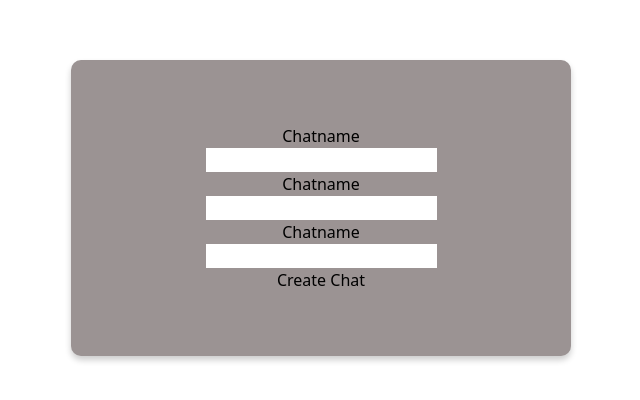
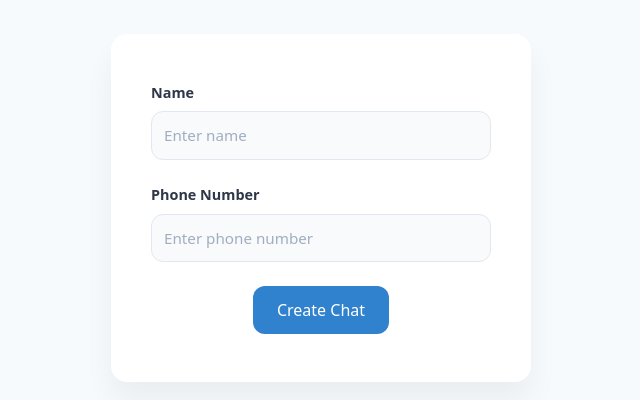
Before and after one commit to rudra100008/Chat-App, a Next.js app in the folder frontend/: page /createChat in a window 1280 px wide. Shown: the part 192-592 px from the top of the page, without its empty margins (319-959 px from the left). Built offline with nearby package versions, Linux system fonts and the light colour scheme.

Commit message:
Frontend

```diff
--- a/frontend/src/app/Component/UserChats.js
+++ b/frontend/src/app/Component/UserChats.js
@@ -22,6 +22,7 @@ export default function UserChats({userId,token,onChatSelect,otherUserId}){
     //     const otherUser = chatInfo.
     // }
     const fetchUserChats=async()=>{
+         if (!userId || !token) return;
         try{
             const response = await axiosInterceptor.get(`${baseUrl}/api/chats/user/${userId}`,{
                 headers:{Authorization:`Bearer ${token}`}
@@ -59,6 +60,9 @@ export default function UserChats({userId,token,onChatSelect,otherUserId}){
     }
 
     useEffect(()=>{
+        if(!userId || !token){
+            router.push("/")
+        }
         fetchUserChats();
     },[userId,token])
     return(
--- a/frontend/src/app/Style/createChat.module.css
+++ b/frontend/src/app/Style/createChat.module.css
@@ -1,21 +1,84 @@
-.Container{
-    background-color: white;
-    min-height: 100vh;
-    display: flex;
-    justify-content: center;
-    align-items: center;
+.Container {
+  background-color: #f7fafc;
+  min-height: 100vh;
+  display: flex;
+  justify-content: center;
+  align-items: center;
+  padding: 2rem;
 }
-.Form{
-    background-color: rgb(155, 147, 147);
-    width: 500px;
-    padding: 4rem;
-    border-radius: 10px;
-    box-shadow: 0 4px 6px rgba(0, 0, 0, 0.2);
+
+.Form {
+  background-color: #ffffff;
+  width: 100%;
+  max-width: 420px;
+  padding: 3rem 2.5rem;
+  border-radius: 1rem;
+  box-shadow: 0 20px 30px rgba(0, 0, 0, 0.05);
+  transition: transform 0.3s ease;
 }
-.FormGroup{
-    display:flex;
-    flex-direction:column;
-    justify-items: center;
-    align-items: center;
 
+.Form:hover {
+  transform: scale(1.01);
 }
+
+.FormGroup {
+  display: flex;
+  flex-direction: column;
+  margin-bottom: 1.5rem;
+}
+
+.Label {
+  margin-bottom: 0.5rem;
+  font-weight: 600;
+  font-size: 0.9rem;
+  color: #2d3748;
+}
+
+.inputForm[type="tel"],
+.inputForm[type="text"] {
+  border: 1px solid #e2e8f0;
+  border-radius: 0.75rem;
+  font-size: 0.95rem;
+  padding: 0.75rem;
+  transition: all 0.3s ease;
+  width: 100%;
+  background-color: #f9fafb;
+  color: #2d3748;
+}
+
+.inputForm[type="tel"]:focus,
+.inputForm[type="text"]:focus {
+  outline: none;
+  border-color: #63b3ed;
+  background-color: #ffffff;
+  box-shadow: 0 0 0 3px rgba(66, 153, 225, 0.2);
+}
+
+.inputForm::placeholder {
+  color: #a0aec0;
+  font-weight: 400;
+}
+
+.ButtonGroup {
+  width: 100%;
+  display: flex;
+  justify-content: center;
+}
+
+.ButtonGroup button {
+  background-color: #3182ce;
+  color: white;
+  font-size: 1rem;
+  font-weight: 500;
+  padding: 0.75rem 1.5rem;
+  border-radius: 0.75rem;
+  border: none;
+  cursor: pointer;
+  transition: all 0.3s ease-in-out;
+}
+
+.ButtonGroup button:hover {
+  background-color: #2b6cb0;
+  transform: translateY(-2px);
+  box-shadow: 0 8px 20px rgba(50, 115, 220, 0.2);
+}
--- a/frontend/src/app/context/AuthContext.js
+++ b/frontend/src/app/context/AuthContext.js
@@ -14,8 +14,10 @@ const AuthContext = createContext();
         const storedUserId = localStorage.getItem('userId');
         const storedToken =  localStorage.getItem('token');
 
-        setToken(storedToken);
-        setUserId(storedUserId);
+         if (storedUserId && storedToken) {
+            setUserId(storedUserId);
+            setToken(storedToken);
+        }
         setIsLoading(false);
 
     },[])
--- a/frontend/src/app/createChat/page.js
+++ b/frontend/src/app/createChat/page.js
@@ -2,46 +2,55 @@
 import { useState } from 'react'
 import style from '../Style/createChat.module.css'
 
-export default function CreateChat(){
-    const [chat,setChat] = useState({
-        chatName:"",
-        chatType:"",
-        participantIds:[],
-        messageIds:[]
-    })
-    return(
+export default function CreateChat() {
+  const [chatName, setChatName] = useState('');
+  const [phoneNumber, setPhoneNumber] = useState('');
+
+  const handleChatNameChange = (e) => {
+    setChatName(e.target.value);
+  };
+
+  const handlePhoneNumberChange = (e) => {
+    setPhoneNumber(e.target.value);
+  };
+
+  const handleSubmit = (e) => {
+    e.preventDefault();
+    // Add your submission logic here
+    console.log({ chatName, phoneNumber });
+  };
+
+  return (
     <div className={style.Container}>
-            <div className={style.Form}>
+      <form className={style.Form} onSubmit={handleSubmit}>
         <div className={style.FormGroup}>
-                    <label htmlFor="chatname">Chatname</label>
+          <label htmlFor="chatname" className={style.Label}>Name</label>
           <input
             type="text"
-                    name='chatname'
-                    id='chatname'
-                    value={chat.chatName} />
+            name="chatname"
+            id="chatname"
+            placeholder="Enter name"
+            className={style.inputForm}
+            onChange={handleChatNameChange}
+            value={chatName}
+          />
         </div>
         <div className={style.FormGroup}>
-                    <label htmlFor="chatname">Chatname</label>
+          <label htmlFor="phoneNumber" className={style.Label}>Phone Number</label>
           <input
-                    type="text"
-                    name='chatname'
-                    id='chatname'
-                    value={chat.chatName} />
+            type="tel"
+            name="phoneNumber"
+            id="phoneNumber"
+            placeholder="Enter phone number"
+            className={style.inputForm}
+            onChange={handlePhoneNumberChange}
+            value={phoneNumber}
+          />
         </div>
-                <div className={style.FormGroup}>
-                    <label htmlFor="chatname">Chatname</label>
-                    <input
-                    type="text"
-                    name='chatname'
-                    id='chatname'
-                    value={chat.chatName} />
+        <div className={style.ButtonGroup}>
+          <button type="submit">Create Chat</button>
         </div>
-                <div className={style.FormGroup}>
-                    <button type='submit'>Create Chat</button>
+      </form>
     </div>
-            </div>
-
-        </div>
-
-    )
+  );
 }
```
Also changed, not shown: frontend/src/app/Style/chat.module.css (+13 -0 lines), frontend/src/app/chat/page.js (+47 -262 lines), frontend/src/app/login/page.js (+65 -70 lines). Lines whose indentation alone changed are shown as unchanged.
